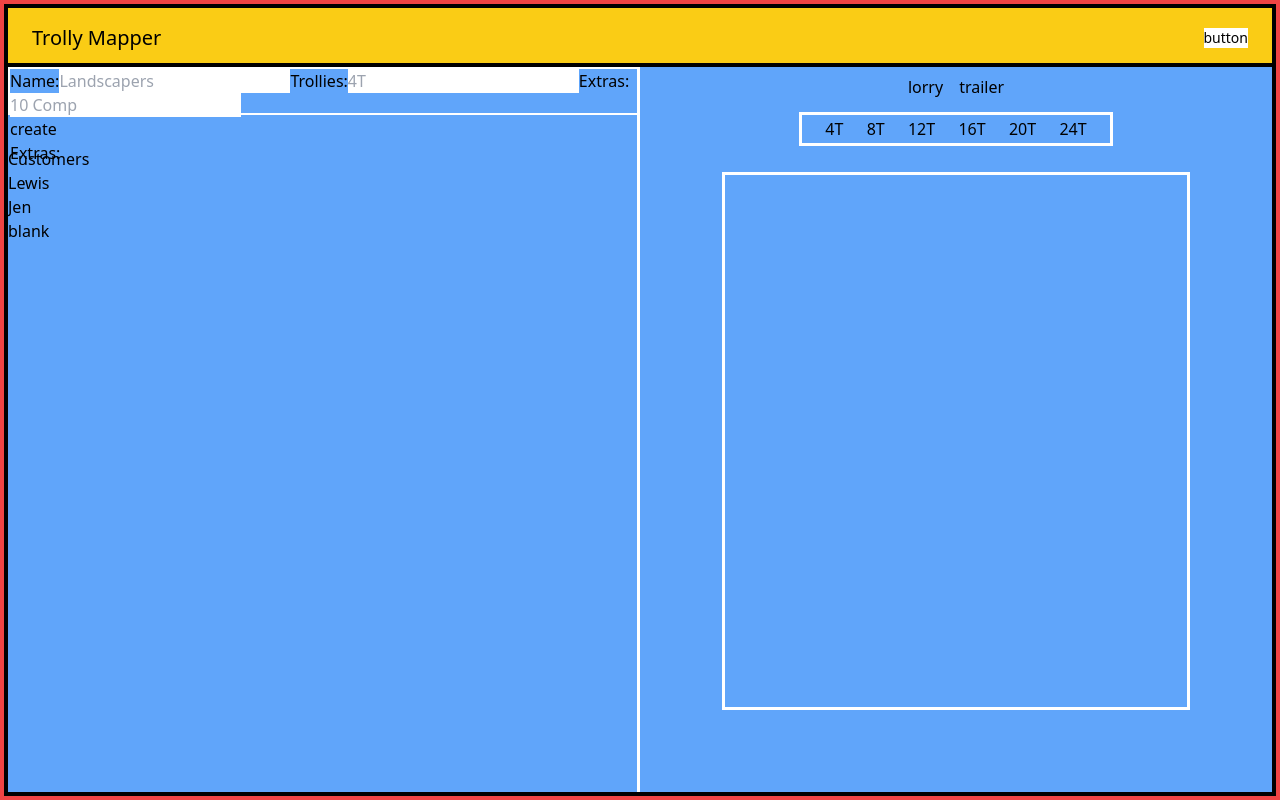
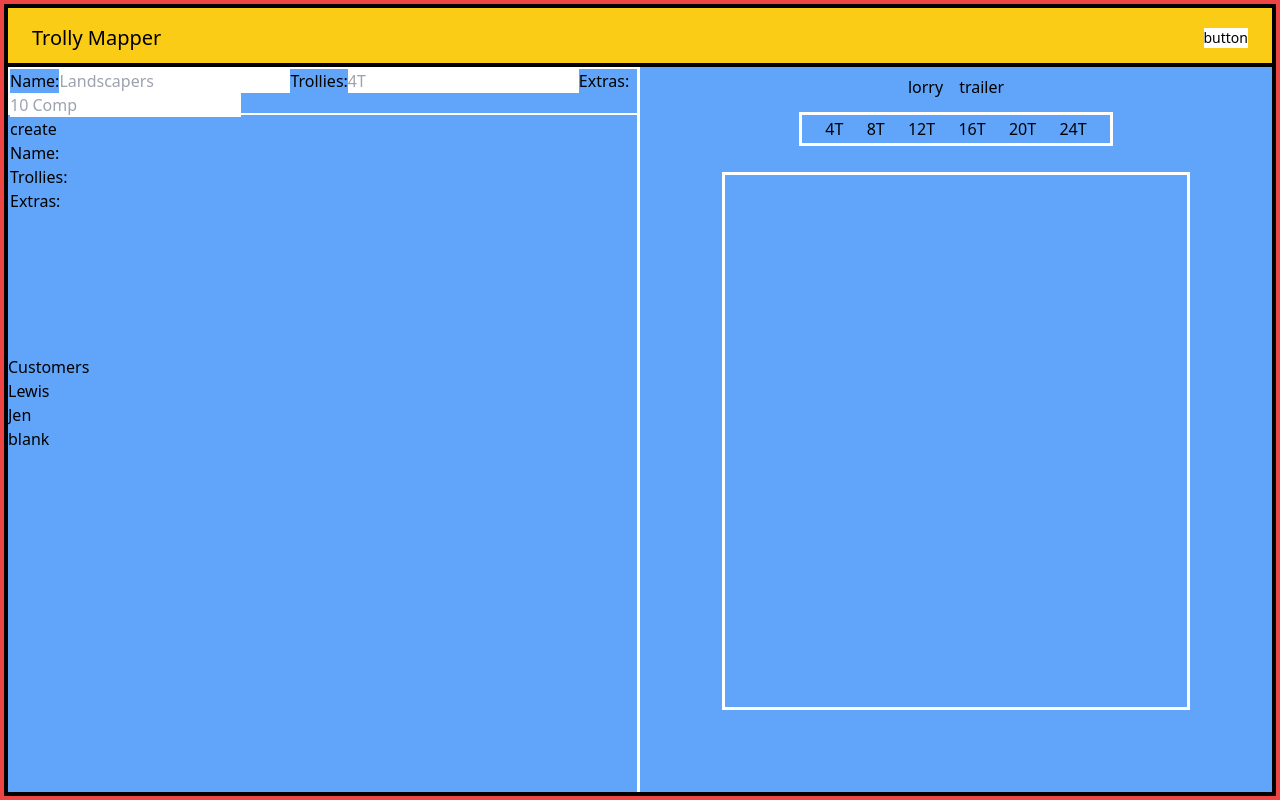
Before and after one commit to LGRV-alt/trolley-mapper, a React (Vite) app: page / in a window 1280 px wide. Built offline with nearby package versions, Linux system fonts and the light colour scheme.

Commit message:
linking new inputs for customer create

```diff
--- a/src/components/NewCustomerButton.jsx
+++ b/src/components/NewCustomerButton.jsx
@@ -9,12 +9,14 @@ function NewCustomerButton() {
     setForm({ name: "" });
   }
 
-  function handleFormInputs(event, inputName) {
-    setCustomer({ ...customer, [inputName]: event.target.value });
+  function handleFormInputs(event, key) {
+    console.log(customer);
+    setCustomer({ ...customer, [key]: event.target.value });
+    console.log(customer);
     setForm({ ...form, name: event.target.value });
   }
   return (
-    <div className="border-2 border-white w-full h-12 mb-8">
+    <div className="border-2 border-white w-full h-12 mb-60">
       <form>
         <label>
           Name:
@@ -23,7 +25,7 @@ function NewCustomerButton() {
             type="text"
             name="name"
             placeholder="Landscapers"
-            onChange={(event) => handleFormInputs(event)}
+            onChange={(event) => handleFormInputs(event, "name")}
           />
         </label>
         <label>
@@ -33,7 +35,7 @@ function NewCustomerButton() {
             type="number"
             name="trollies"
             placeholder="4T"
-            onChange={(event) => handleFormInputs(event)}
+            onChange={(event) => handleFormInputs(event, "trollies")}
           />
         </label>
         <label>
@@ -43,14 +45,14 @@ function NewCustomerButton() {
             type="text"
             name="extras"
             placeholder="10 Comp"
-            onChange={(event) => handleFormInputs(event, extras)}
+            onChange={(event) => handleFormInputs(event, "extras")}
           />
         </label>
       </form>
       <button onClick={() => handleCreate()}>create</button>
-      <p>{customer.name}</p>
-      <p>{customer.trollies}</p>
-      <p>Extras: {customer.trollies}</p>
+      <p>Name:{customer.name}</p>
+      <p>Trollies:{customer.trollies}</p>
+      <p>Extras: {customer.extras}</p>
     </div>
   );
 }
```
